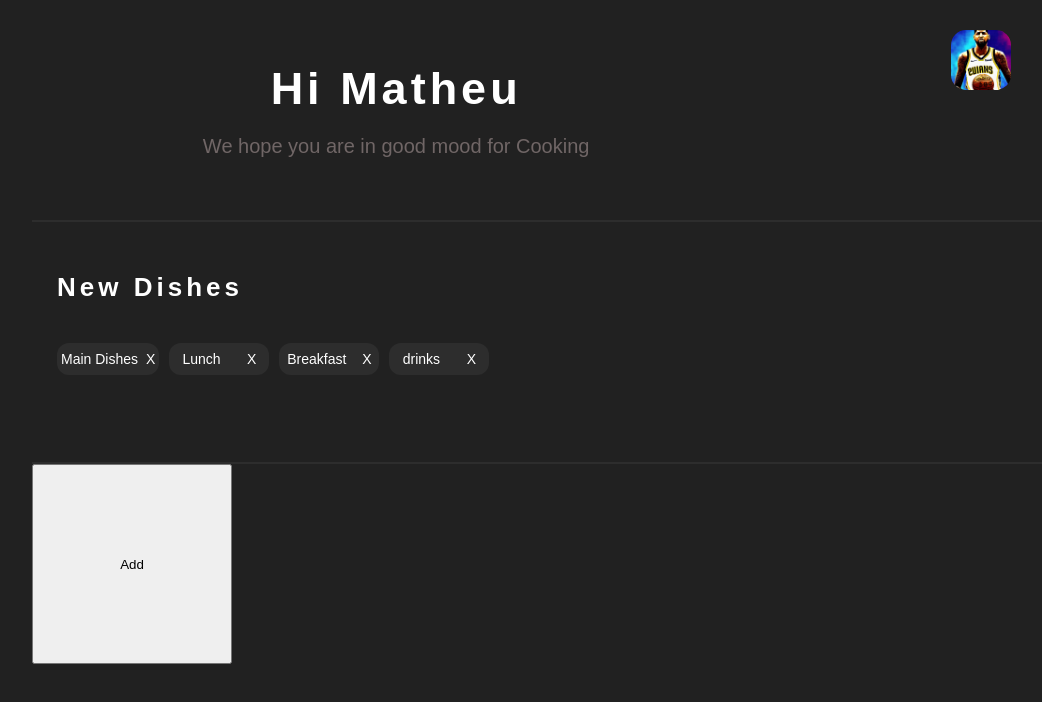
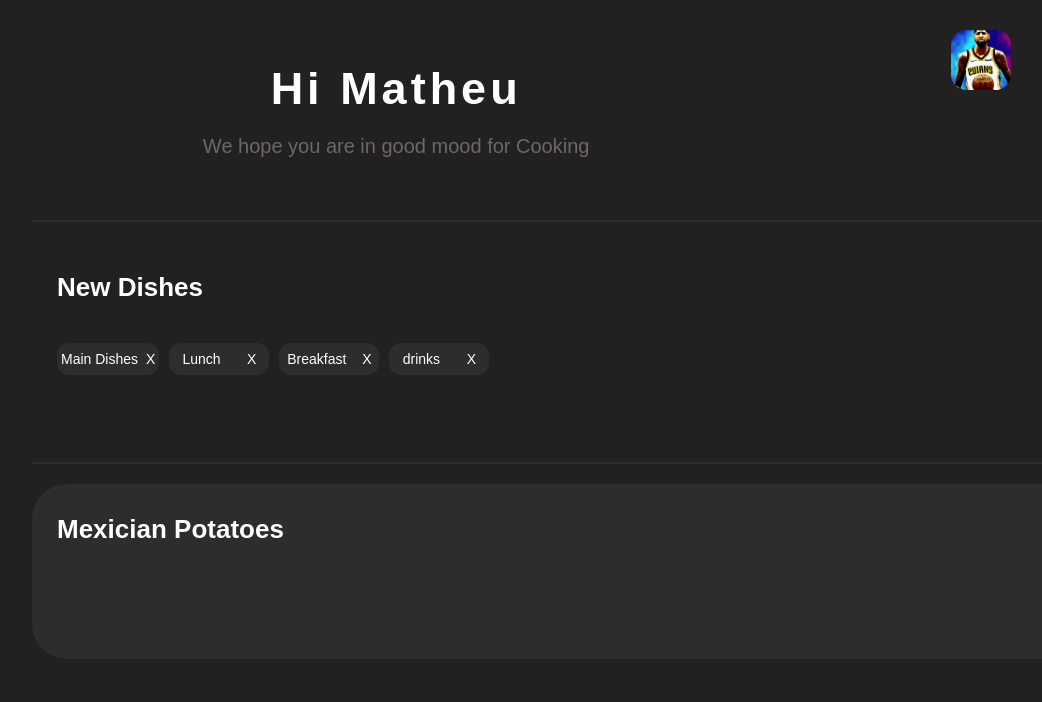
Before and after one commit to udaceue/Recipe-Planner, a React (Vite) app: page / in a window 1280 px wide. Shown: the top 702 px of the page, without its empty margins (18-1060 px from the left). Built offline with nearby package versions, Linux system fonts and the light colour scheme.

Commit message:
General layout for single dish. Created Dishes component which contain all dishes (#9)

```diff
--- a/src/common/styled/categoriesStyles/Heading2-Styled.tsx
+++ b/src/common/styled/Heading2-Styled.tsx
@@ -1,7 +1,11 @@
 import styled from 'styled-components';
-import { HeadingProps } from '../headerStyles/Heading1-Styled';
+import { HeadingProps } from './Heading1-Styled';
 
-const Heading2 = styled.h2<HeadingProps>`
+interface Heading2Props {
+  letterSpacing: string;
+}
+
+const Heading2 = styled.h2<Heading2Props>`
   font-size: clamp(1.3rem, 12vw, 2.6rem);
   font-weight: bold;
   margin-left: 2.5rem;
@@ -9,9 +13,9 @@ const Heading2 = styled.h2<HeadingProps>`
   margin-top: 3rem;
   margin-bottom: 4rem;
   color: ${({ inverse }) => (inverse ? '#3ad' : '#fff')};
-  letter-spacing: 4px;
+  letter-spacing: ${({ letterSpacing }) => letterSpacing || '4px'}
   text-align: left;
-  max-width: 100%;
+  max-width: 20%;
 `;
 
 export default Heading2;
--- a/src/common/styled/categoriesStyles/Wrapper.tsx
+++ b/src/common/styled/categoriesStyles/Wrapper.tsx
@@ -2,16 +2,17 @@ import styled from 'styled-components';
 
 interface CategoryProps {
   height?: string;
+  direction?: string;
 }
 
 const Wrapper = styled.div<CategoryProps>`
   margin-top: 2rem;
   min-height: ${({ height }) => height || '220px'};
-  min-width: 100-2rem%;
+  min-width: 100-2rem;
   border-bottom: 2px solid #2d2d2d;
   font-family: Arial Helvetica, sans-serif;
   display: flex;
-  flex-direction: column;
+  flex-direction: ${({ direction }) => direction || 'column'};
   justify-content: flex-start;
   color: #f082ac;
 
--- /dev/null
+++ b/src/common/styled/dishesStyles/SingleDish.Styled.tsx
@@ -0,0 +1,11 @@
+import styled from 'styled-components';
+
+const SingleDish = styled.div`
+  max-width: 100%;
+  background-color: #2d2d2d;
+  border-radius: 3.5rem;
+  min-height: 17.5rem;
+  display: flex;
+`;
+
+export default SingleDish;
--- a/src/common/ui/Categories.tsx
+++ b/src/common/ui/Categories.tsx
@@ -2,7 +2,7 @@ import React from 'react';
 import Wrapper from '../styled/categoriesStyles/Wrapper';
 import SingleCategory from '../styled/categoriesStyles/SingleCategory.styled';
 import CategoriesWrapper from '../styled/categoriesStyles/CategoriesWrapper';
-import Heading2 from '../styled/categoriesStyles/Heading2-Styled';
+import Heading2 from '../styled/Heading2-Styled';
 
 function Categories() {
   return (
--- a/src/common/ui/CustomHeader.tsx
+++ b/src/common/ui/CustomHeader.tsx
@@ -1,7 +1,7 @@
 import React from 'react';
 import Header from '../styled/headerStyles/Header.Styled';
 import Wrapper from '../styled/headerStyles/Wrapper.Styled';
-import Heading1 from '../styled/headerStyles/Heading1-Styled';
+import Heading1 from '../styled/Heading1-Styled';
 import Description from '../styled/headerStyles/Description.Styled';
 import CustomDiv from '../styled/CustomDiv.styled';
 import Avatar from '../styled/headerStyles/Avatar.Styled';
--- /dev/null
+++ b/src/common/ui/Dish.tsx
@@ -0,0 +1,13 @@
+import React from 'react';
+import SingleDish from '../styled/dishesStyles/SingleDish.Styled';
+import Heading2 from '../styled/Heading2-Styled';
+
+function Dish() {
+  return (
+    <SingleDish>
+      <Heading2 letterSpacing="0px">Mexician Potatoes</Heading2>
+    </SingleDish>
+  );
+}
+
+export default Dish;
--- /dev/null
+++ b/src/common/ui/Dishes.tsx
@@ -0,0 +1,13 @@
+import React from 'react';
+import Wrapper from '../styled/categoriesStyles/Wrapper';
+import Dish from './Dish';
+
+function Dishes() {
+  return (
+    <Wrapper height="400px">
+      <Dish />
+    </Wrapper>
+  );
+}
+
+export default Dishes;
--- a/src/pages/HomePage.tsx
+++ b/src/pages/HomePage.tsx
@@ -6,8 +6,9 @@ import { productsSelectors } from '../redux/products/productsSelectors';
 import { Product, productsActions } from '../redux/products/productsSlice';
 import { recipesSelectors } from '../redux/recipes/recipesSelectors';
 import { recipesActions } from '../redux/recipes/recipesSlice';
+import Dishes from '../common/ui/Dishes';
 
-const HomePage = () => {
+function HomePage() {
   const dispatch = useAppDispatch();
   const products = useAppSelector(productsSelectors.selectProducts);
   const recipes = useAppSelector(recipesSelectors.selectRecipes);
@@ -33,12 +34,13 @@ const HomePage = () => {
       <CustomHeader />
 
       <Categories />
+      <Dishes />
 
-      <button onClick={handleAddProduct} style={{ width: '200px', height: '200px' }}>
+      {/* <button onClick={handleAddProduct} style={{ width: '200px', height: '200px' }}>
         Add
-      </button>
+      </button> */}
     </>
   );
-};
+}
 
 export default HomePage;
```
Also changed, not shown: src/common/styled/Heading1-Styled.tsx (renamed from src/common/styled/headerStyles/Heading1-Styled.tsx).
